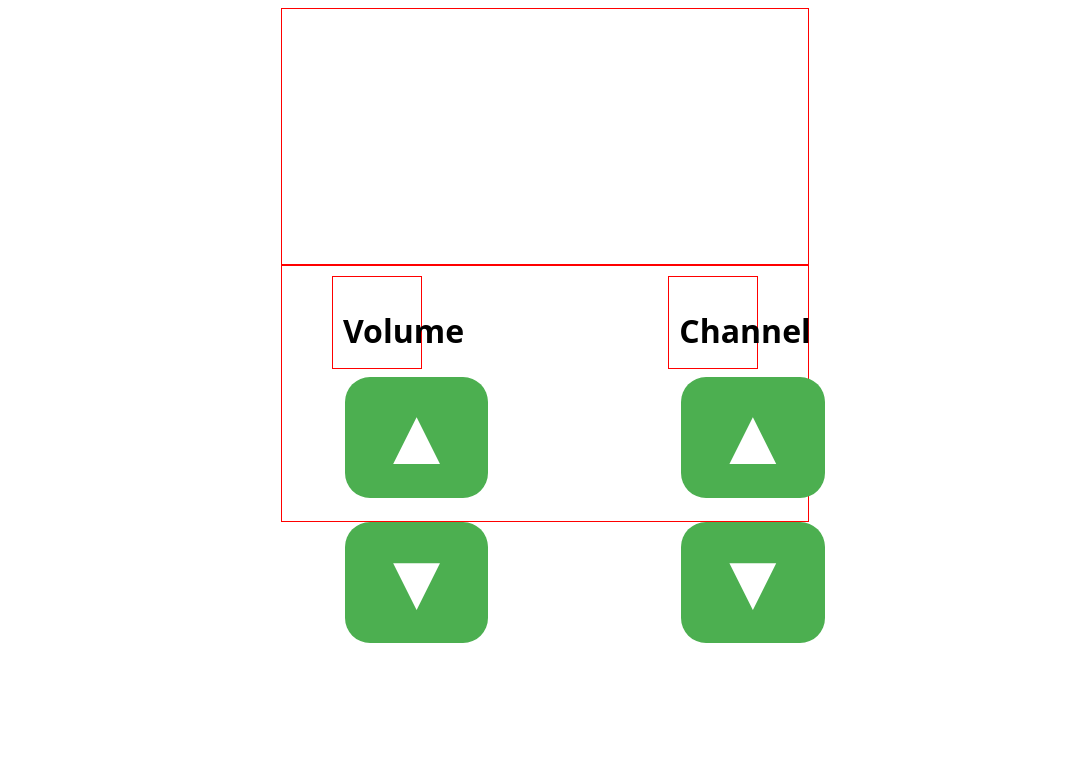
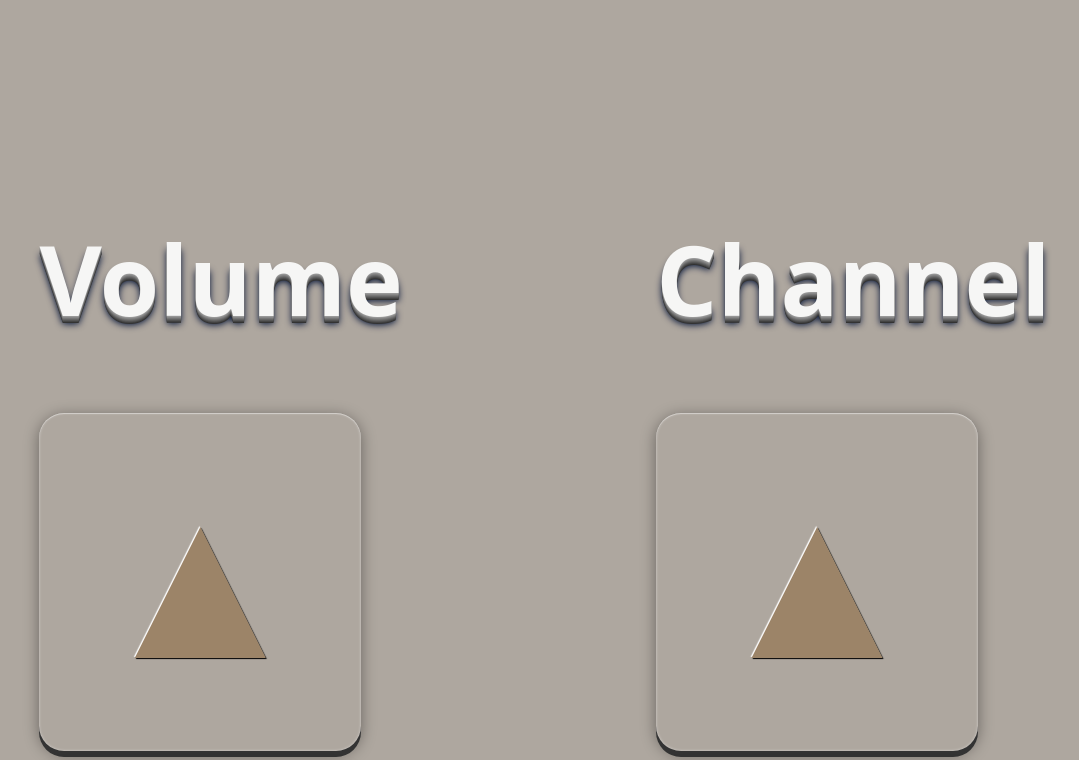
Before and after one commit to ogra1/iptv-player-snap, a plain HTML site: page ipplayer/index.html in a window 1280 px wide. Shown: the top 760 px of the page, without its empty margins (95-1174 px from the left). Drawn offline with Linux system fonts and the light colour scheme.

Commit message:
improve remote control html design

```diff
--- a/ipplayer/index.html
+++ b/ipplayer/index.html
@@ -1,70 +1,66 @@
 <html>
 <head>
+<meta name=viewport content=user-scalable=no, initial-scale=1, maximum-scale=1, minimum-scale=1, width=device-width, height=device-height, target-densitydpi=device-dpi />
 <title>TV</title>
 <style>
+body {
+    background-color: #AEA79F;
+    -webkit-perspective: 400;
+}
 .button {
-    background-color: #4CAF50;
     border: none;
     border-radius: 25px;
     color: white;
-    padding: 15px 32px;
+    padding: 40px 50px;
     text-align: center;
     text-decoration: none;
     display: inline-block;
-    font-size: 5em;
-    margin: 4px 2px;
+    font-size: 14em;
+    color: #9c8468;
     cursor: pointer;
+    text-shadow: -1px -1px 1px #fff, 1px 1px 1px #000;
+    box-shadow: 0px 6px 0px #333333, 0px 3px 15px rgba(0,0,0,.4), inset 0px 1px 0px rgba(255,255,255,.3), inset 0px 0px 3px rgba(255,255,255,.5);
+    background-image: linear-gradient(bottom, rgb(73,132,180) 0%, rgb(97,155,203) 100%);
+    transform: translate(0, 4px);
+    transition: all .2s ease-in-out;
+}
+.button:active {
+    background-color: #F4AA90;
+}
+.button:hover {
+    background-color: #F4AA90;
 }
 .center {
-    margin: auto;
-    width: 40%;
-    height: 30%;
-    border: 1px, solid, red;
-    padding: 10px;
+    width: 50%;
+    height: 25%;
+    padding: 0px;
     text-align: center;
     position: relative;
 }
 h1 {
-    font-size: 2em;
+    font-size: 6em;
     font-family: Sans;
     text-align: center;
+    text-shadow: 0px 1px 0px #999, 0px 2px 0px #888, 0px 3px 0px #777, 0px 4px 0px #666, 0px 5px 0px #555, 0px 6px 0px #444, 0px 7px 0px #333, 0px 8px 7px #001135;
+    color: #F6F6F5;
 }
 .left {
     display: block;
     float: left;
+    position: absolute;
+    left: 10%;
+    top: 18%;
 }
 .right {
     display: block;
     float: right;
-}
-.full {
-    width: 100%;
-    display: block;
-    float: bottom;
-    font-size: 2em;
-    font-family: Sans;
-    text-align: center;
-    position: absolute;
-    bottom: 10;
-}
-.logo {
     position: relative;
-    left: 10;
-}
-.name {
-    position: relative;
-    left: 10;
+    right: 10%;
+    top: 18%;
 }
 </style>
 </head>
 <body>
-<div class=center>
-<div class=full>
-<div class=logo></div>
-<div class=name></div>
-</div>
-</div>
-<div class=center>
 <div class=left>
   <div class=center>
     <h1>Volume</h1>
@@ -86,8 +82,6 @@ h1 {
       <a class=button href="/down">&#9660;</a>
     </p>
   </div>
-
-</div>
 </div>
 </body>
 </html>
```
